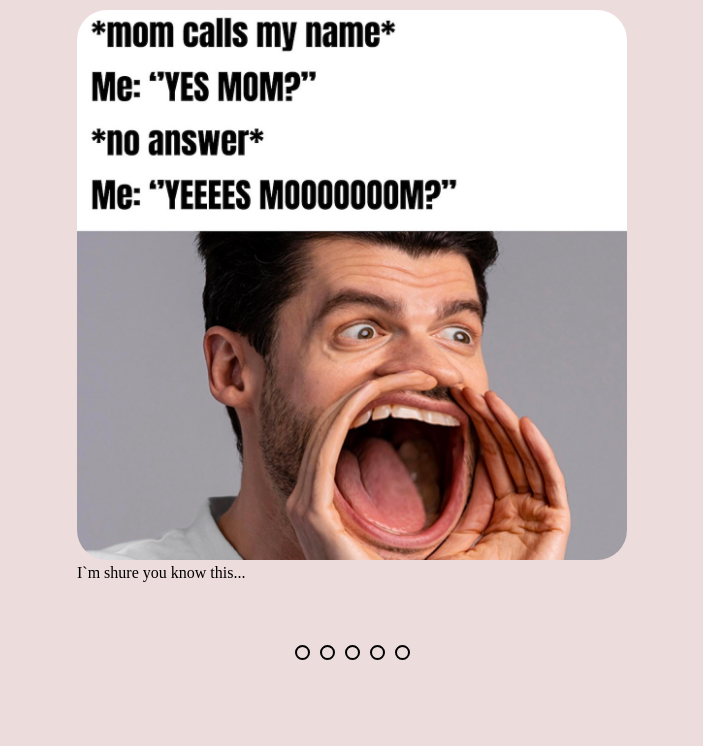
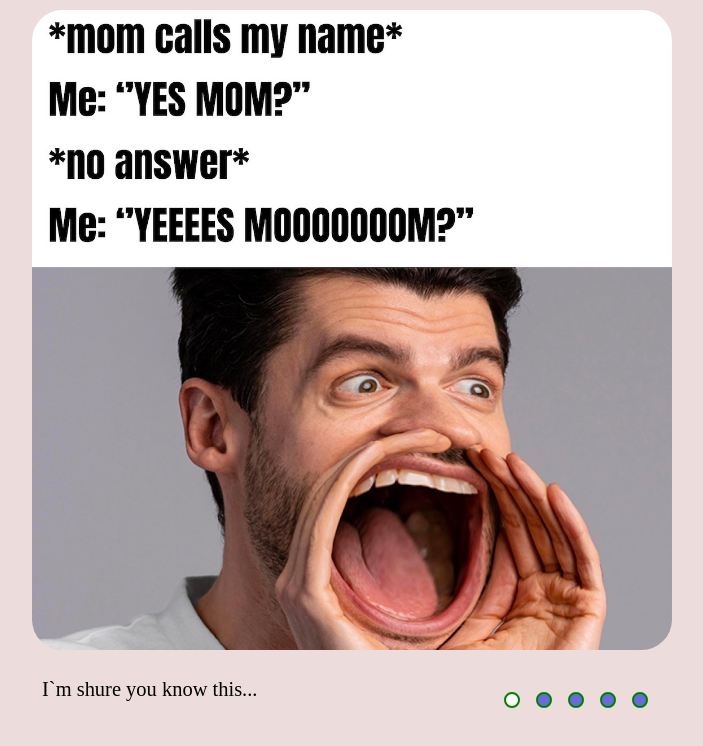
Before and after one commit to IvanDok13/cssMemeSlider, a plain HTML site: page cssMemeSlider/index.html in a window 1280 px wide. Shown: the whole page, without its empty margins (288-991 px from the left). Drawn offline with Linux system fonts and the light colour scheme.

Commit message:
fix: change sizes and animation (Th, Sep 20, 2023 14.38.34 PM)

```diff
--- a/cssMemeSlider/index.html
+++ b/cssMemeSlider/index.html
@@ -11,50 +11,49 @@
 <body>
   <main class="main container">
     <div class="wrapper">
-
+      <input id="img1" type="radio" name="btn" checked>
+      <input id="img2" type="radio" name="btn">
+      <input id="img3" type="radio" name="btn">
+      <input id="img4" type="radio" name="btn">
+      <input id="img5" type="radio" name="btn">
       <div class="slider-items">
-        <input id="img1" type="radio" name="btn" checked>
-        <input id="img2" type="radio" name="btn">
-        <input id="img3" type="radio" name="btn">
-        <input id="img4" type="radio" name="btn">
-        <input id="img5" type="radio" name="btn">
 
         <div class="slide img1">
           <img class="img" src="./img/img1.jpg" alt="img1">
-          <span class="text-img">I`m shure you know this...</span>
         </div>
 
         <div class="slide">
           <img class="img" src="./img/img2.jpg" alt="img2">
-          <span class="text-img">One little girl in Turkey told her dad that she felt like a cutlet in a
-            frying
-            pan. We were behind and felt the same way. Such wisdom is worth envy</span>
         </div>
 
         <div class="slide">
           <img class="img" src="./img/img3.jpg" alt="img3">
-          <span class="text-img">Is this is about yours girlfriend too?</span>
         </div>
 
         <div class="slide">
           <img class="img" src="./img/img4.jpg" alt="img4">
-          <span class="text-img">When you were sure you could make it</span>
         </div>
 
         <div class="slide">
           <img class="img" src="./img/img5.jpg" alt="img5">
-          <span class="text-img img1">This is me because I don't understand anything about memes. Thank you
-            for your
-            mark! </span>
         </div>
       </div>
       <div class="controls">
+        <div class="texts">
+          <p class="text">I`m shure you know this...</p>
+          <p class="text">One little girl in Turkey told her dad that she felt like a cutlet in a frying
+            pan. We were behind and felt the same way.</p>
+          <p class="text">Is this is about yours girlfriend too?</p>
+          <p class="text">When you were sure you could make it</p>
+          <p class="text">This is me because I don't understand anything about memes. Thank you for your
+            mark! </p>
+        </div>
         <div class="control-btn">
-          <label class="slider-label" for="img1"></label>
-          <label class="slider-label" for="img2"></label>
-          <label class="slider-label" for="img3"></label>
-          <label class="slider-label" for="img4"></label>
-          <label class="slider-label" for="img5"></label>
+          <label class="slider-label" for="img1"><span class="span"></span></label>
+          <label class="slider-label" for="img2"><span class="span"></span></label>
+          <label class="slider-label" for="img3"><span class="span"></span></label>
+          <label class="slider-label" for="img4"><span class="span"></span></label>
+          <label class="slider-label" for="img5"><span class="span"></span></label>
         </div>
       </div>
     </div>
--- a/cssMemeSlider/style.css
+++ b/cssMemeSlider/style.css
@@ -3,9 +3,7 @@ html {
   box-sizing: border-box;
 }
 
-*,
-::after,
-::before {
+* {
   margin: 0;
   padding: 0;
   box-sizing: inherit;
@@ -18,20 +16,20 @@ body {
 }
 
 .container {
-  max-width: 1440px;
+  max-width: 64rem;
   margin: 0 auto;
-  padding: 10px 10px;
+  padding: 0.625rem 0.625rem;
 }
 
 .wrapper {
-  margin: 0 auto;
   display: flex;
   justify-content: center;
   flex-direction: column;
-  margin-bottom: 10px;
+  max-width: 40rem;
+  height: auto;
+  margin: 0 auto;
+  margin-bottom: 0.625rem;
   overflow: hidden;
-  max-width: 550px;
-  height: auto;
 }
 
 .slider-items {
@@ -39,7 +37,7 @@ body {
   height: auto;
   display: flex;
   overflow: hidden;
-  margin-bottom: 15px;
+  margin-bottom: 0.9rem;
 }
 
 .slide {
@@ -49,7 +47,7 @@ body {
 .img {
   max-width: 100%;
   height: auto;
-  border-radius: 30px;
+  border-radius: 1.9rem;
 }
 
 input {
@@ -58,9 +56,8 @@ input {
 
 .controls {
   display: flex;
-  align-items: center;
   justify-content: space-between;
-  max-width: 1200px;
+  width: 100%;
   margin: 0 auto;
 }
 
@@ -72,12 +69,11 @@ input {
 }
 
 .text {
-  display: flex;
-  justify-content: center;
-  align-self: center;
+  display: none;
   text-align: left;
-  font-size: 2vw;
-  padding: 10px 10px;
+  font-size: 1.6vw;
+  padding: 0.625rem 0.625rem;
+  animation: linear 0.5s ease;
 }
 
 .control-btn {
@@ -85,60 +81,90 @@ input {
   justify-content: center;
   flex-direction: column;
   flex-flow: nowrap;
-  margin: 30px;
+  margin: 1rem;
 }
 
 .slider-label {
   display: inline-block;
-  height: 15px;
-  width: 15px;
-  margin: 0 5px;
-  border-radius: 50%;
   cursor: pointer;
-  border: 2px solid;
-  transition: all 0.5s ease;
+  padding: 0.5rem;
 }
 
-.slider-label:hover,
-.slider-label:focus {
-  opacity: 0.5;
+.span {
+  display: block;
+  height: 1rem;
+  width: 1rem;
+  border-radius: 50%;
+  border: 0.125rem solid green;
+  background-color: rgb(106, 106, 219);
 }
 
+.slider-label:hover>span {
+  background-color: white;
+  border: 0.15rem solid white;
+}
 
-.slider-label:visited,
-.slider-label:active {
-  opacity: 1;
+#img1:checked~.slider-items .img1 {
+  margin-left: 0;
+}
+
+#img2:checked~.slider-items .img1 {
+  margin-left: -20%;
+}
+
+#img3:checked~.slider-items .img1 {
+  margin-left: -40%;
+}
+
+#img4:checked~.slider-items .img1 {
+  margin-left: -60%;
+}
+
+#img5:checked~.slider-items .img1 {
+  margin-left: -80%;
+}
+
+#img1:checked~.controls .texts .text:nth-child(1),
+#img2:checked~.controls .texts .text:nth-child(2),
+#img3:checked~.controls .texts .text:nth-child(3),
+#img4:checked~.controls .texts .text:nth-child(4),
+#img5:checked~.controls .texts .text:nth-child(5) {
+  display: block;
+  animation-name: text;
+}
+
+#img1:checked~.controls .control-btn .slider-label:nth-child(1) span,
+#img2:checked~.controls .control-btn .slider-label:nth-child(2) span,
+#img3:checked~.controls .control-btn .slider-label:nth-child(3) span,
+#img4:checked~.controls .control-btn .slider-label:nth-child(4) span,
+#img5:checked~.controls .control-btn .slider-label:nth-child(5) span {
+  background-color: rgb(255, 255, 255);
+}
+
+#img1:active~.controls .control-btn .slider-label:nth-child(1) span,
+#img2:active~.controls .control-btn .slider-label:nth-child(2) span,
+#img3:active~.controls .control-btn .slider-label:nth-child(3) span,
+#img4:active~.controls .control-btn .slider-label:nth-child(4) span,
+#img5:active~.controls .control-btn .slider-label:nth-child(5) span {
+  background-color: rgb(2, 116, 229);
+}
+
+#img1:checked~.controls .control-btn .slider-label:nth-child(1):hover span,
+#img2:checked~.controls .control-btn .slider-label:nth-child(2):hover span,
+#img3:checked~.controls .control-btn .slider-label:nth-child(3):hover span,
+#img4:checked~.controls .control-btn .slider-label:nth-child(4):hover span,
+#img5:checked~.controls .control-btn .slider-label:nth-child(5):hover span {
   background-color: aqua;
 }
 
-#img1:checked~.img1 {
-  margin-left: 0;
+@keyframes text {
+  from {
+    opacity: 0;
+    visibility: hidden;
+  }
+
+  to {
+    opacity: 1;
+    visibility: visible;
+  }
 }
-
-#img2:checked~.img1 {
-  margin-left: -20%;
-  opacity: 1;
-}
-
-#img3:checked~.img1 {
-  margin-left: -40%;
-  opacity: 1;
-}
-
-#img4:checked~.img1 {
-  margin-left: -60%;
-  opacity: 1;
-}
-
-#img5:checked~.img1 {
-  margin-left: -80%;
-}
-
-.control-btn label:hover,
-#img1:checked~.control-btn label:nth-of-type(1),
-#img2:checked~label:nth-of-type(2),
-#img3:checked~label:nth-of-type(3),
-#img4:checked~label:nth-of-type(4),
-#img5:checked~label:nth-of-type(5) {
-  background: black;
-}
```
